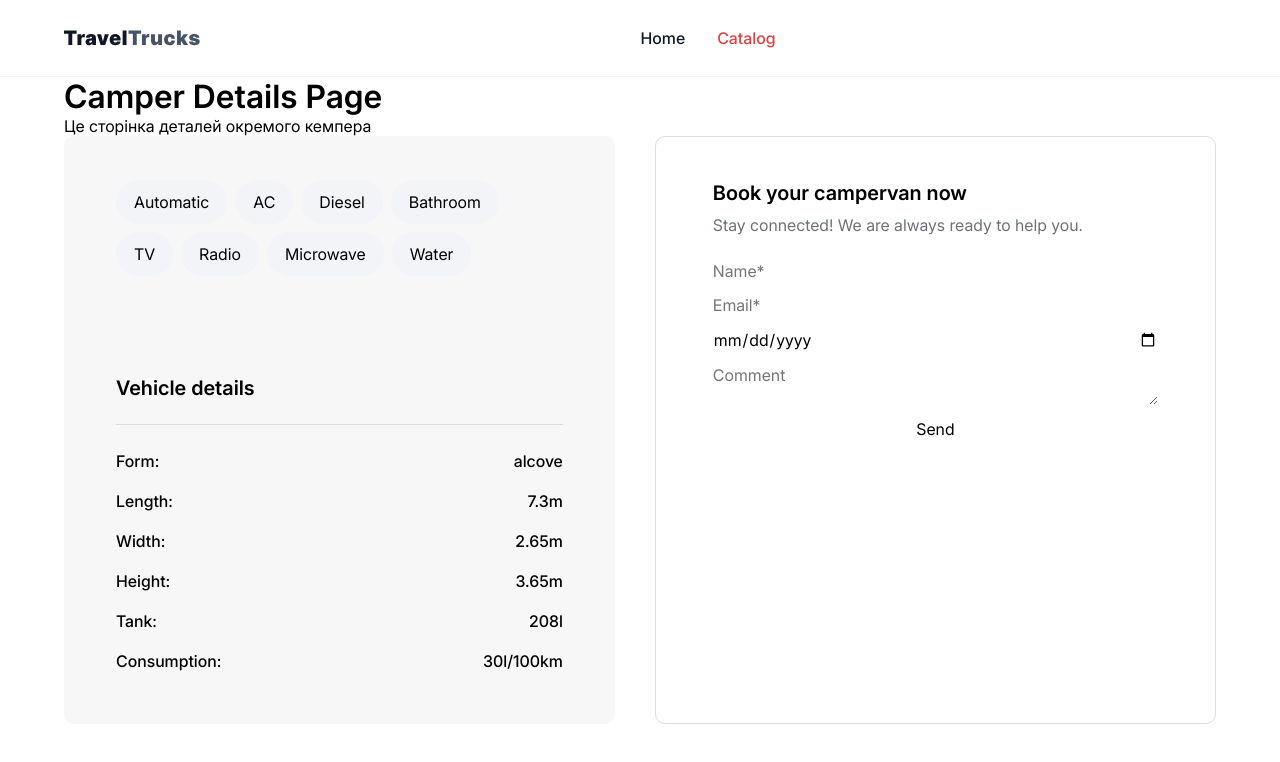
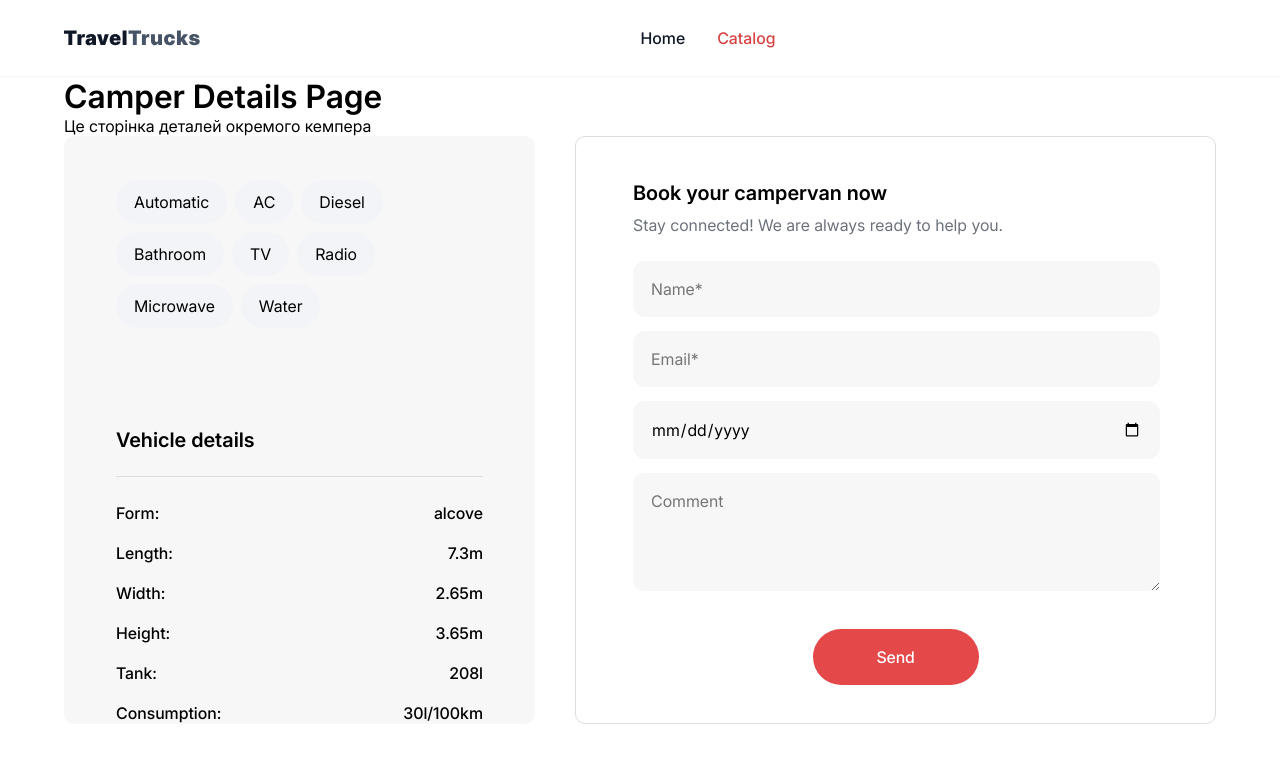
Before and after one commit to NataliiaTur/Travel-Trucks, a React (Vite) app: page /catalog/1 in a window 1280 px wide. Shown: the top 762 px of the page. Built offline with nearby package versions, Linux system fonts and the light colour scheme.

Commit message:
add styles for src/components/BookingForm

```diff
--- a/src/components/BookingForm/BookingForm.jsx
+++ b/src/components/BookingForm/BookingForm.jsx
@@ -1,5 +1,6 @@
 import { useState } from "react";
 import css from "./BookingForm.module.css";
+import Button from "../../components/common/Button/Button.jsx";
 
 function BookingForm({ camperId, onSubmit }) {
   const [formData, setFormData] = useState({
@@ -66,7 +67,10 @@ function BookingForm({ camperId, onSubmit }) {
           onChange={handleChange}
         />
 
-        <button type="submit">Send</button>
+        {/* <button className={css.featureButton} type="submit">
+          Send
+        </button> */}
+        <Button className={css.featureButton}>Send</Button>
       </form>
     </div>
   );
--- a/src/components/BookingForm/BookingForm.module.css
+++ b/src/components/BookingForm/BookingForm.module.css
@@ -26,3 +26,26 @@
   flex-direction: column;
   gap: 14px;
 }
+
+.featureFormField input {
+  border-radius: 12px;
+  padding: 18px;
+  width: 527px;
+  height: 100%;
+  background-color: #f7f7f7;
+}
+
+.featureFormField textarea {
+  border-radius: 10px;
+  padding: 18px;
+  width: 527px;
+  height: 118px;
+  background-color: #f7f7f7;
+  margin-bottom: 24px;
+}
+
+.featureButton {
+  display: block;
+  margin: 0 auto;
+
+}
--- a/src/components/common/Button/Button.jsx
+++ b/src/components/common/Button/Button.jsx
@@ -9,7 +9,6 @@ export function Button({
   className = "",
 }) {
   return (
-    <div>
     <button
       type={type}
       onClick={onClick}
@@ -18,7 +17,6 @@ export function Button({
     >
       {children}
     </button>
-    </div>
   );
 }
 
```
Lines whose indentation alone changed are shown as unchanged.
